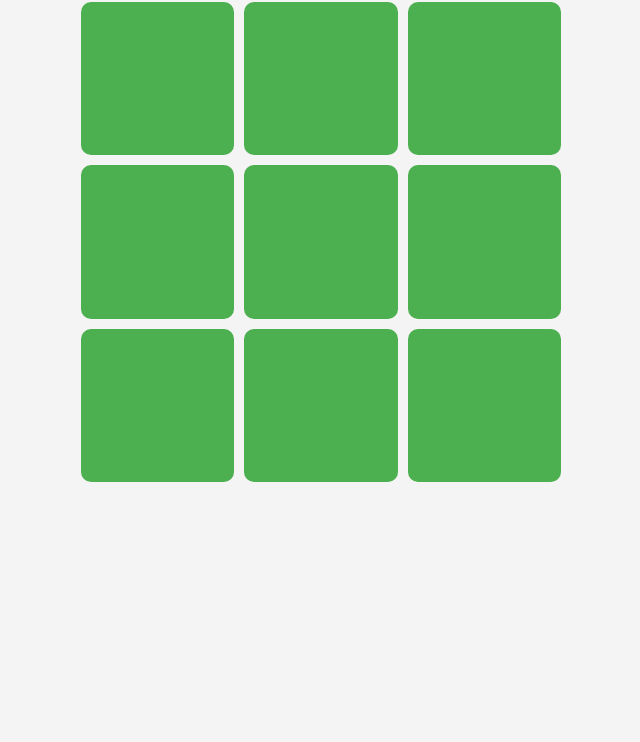
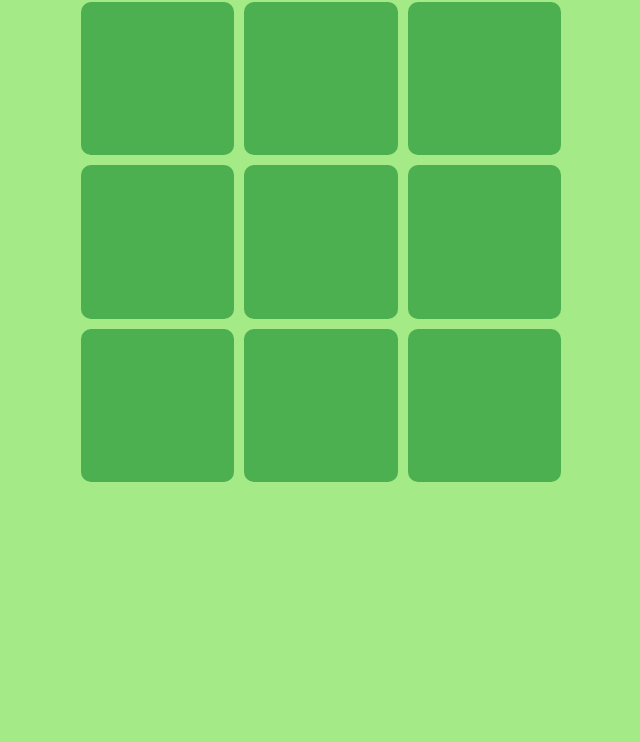
Before and after one commit to MohenedGG/XO, a plain HTML site: page index.html in a window 1280 px wide. Shown: the part 58-800 px from the top of the page, without its empty margins (319-959 px from the left). Drawn offline with Linux system fonts and the light colour scheme.

Commit message:
Fixed problem

```diff
--- a/scripts/main.js
+++ b/scripts/main.js
@@ -61,7 +61,7 @@ function winner() {
         title.innerHTML = `${valus[0]} is the winner`
         start = false;
         end = true;
-    } else if (valus[8] === valus[4] && valus[0] === valus[4] && squares[0].classList.contains("active")) {
+    } else if (valus[2] === valus[4] && valus[6] === valus[4] && squares[4].classList.contains("active")) {
         title.innerHTML = `${valus[0]} is the winner`
         start = false;
         end = true;
--- a/styles/main.css
+++ b/styles/main.css
@@ -6,8 +6,7 @@
 body {
     font-family: Arial, sans-serif;
     line-height: 1.6;
-    background-color: #f4f4f4;
-    color: #333;
+    background-color: #a4ea86;
 }
 #mainCont {
     display: flex;
```
